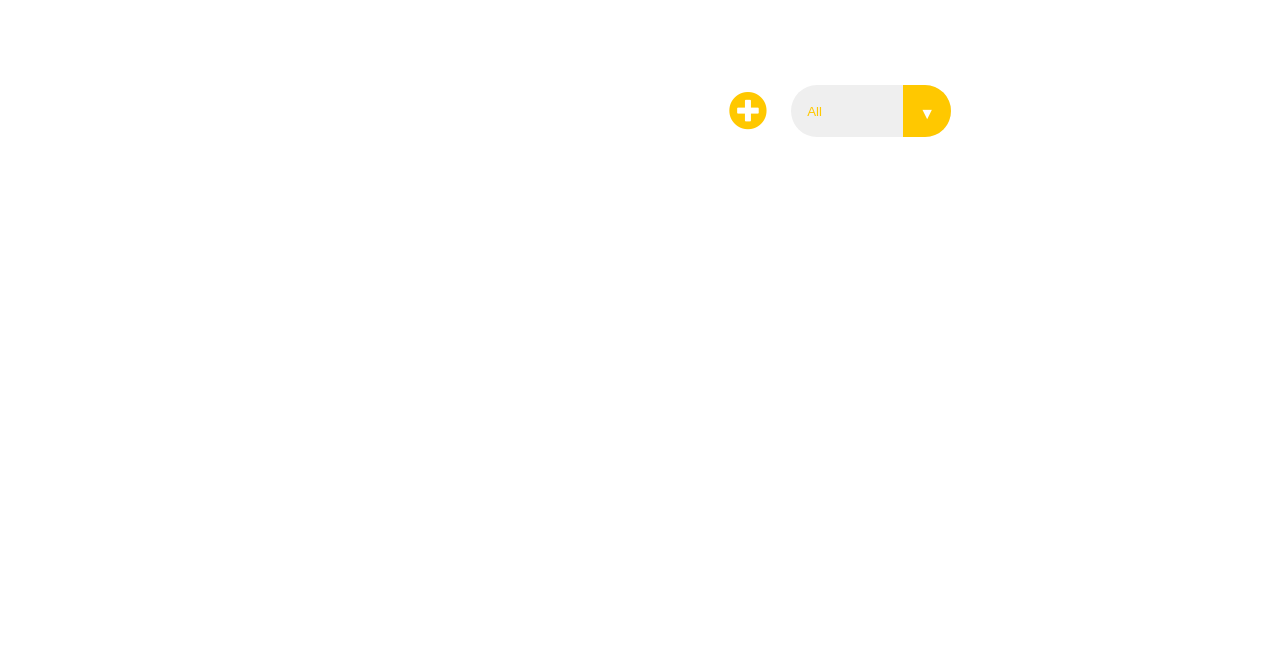
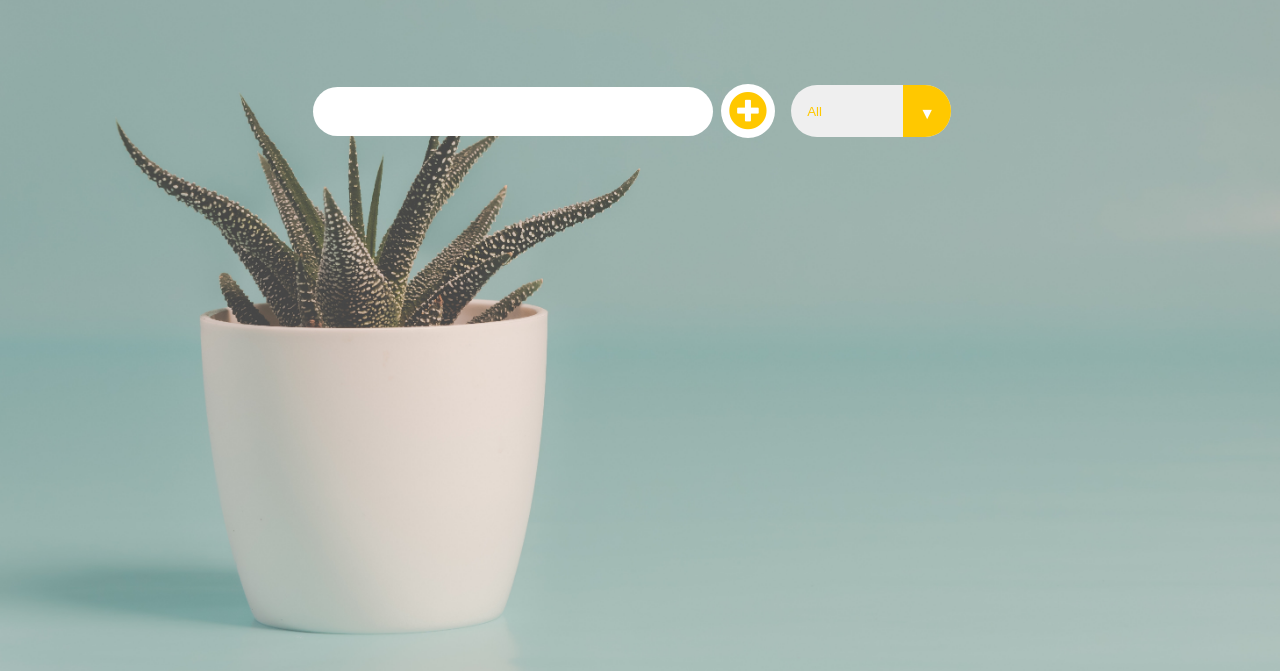
Before and after one commit to ibrahim-Medhatt/Todo-List, a plain HTML site: page index.html in a window 1280 px wide. Shown: the part 129-800 px from the top of the page. Drawn offline with Linux system fonts and the light colour scheme.

Commit message:
Update styles.css

```diff
--- a/styles.css
+++ b/styles.css
@@ -5,7 +5,7 @@
 }
 
 body {
-    background:url(./img/pexels-ylanite-koppens-1445416.jpg);
+    background:url(./pexels-ylanite-koppens-1445416.jpg);
     background-repeat: no-repeat;
     background-size: cover;
     background-attachment: scroll;
```
